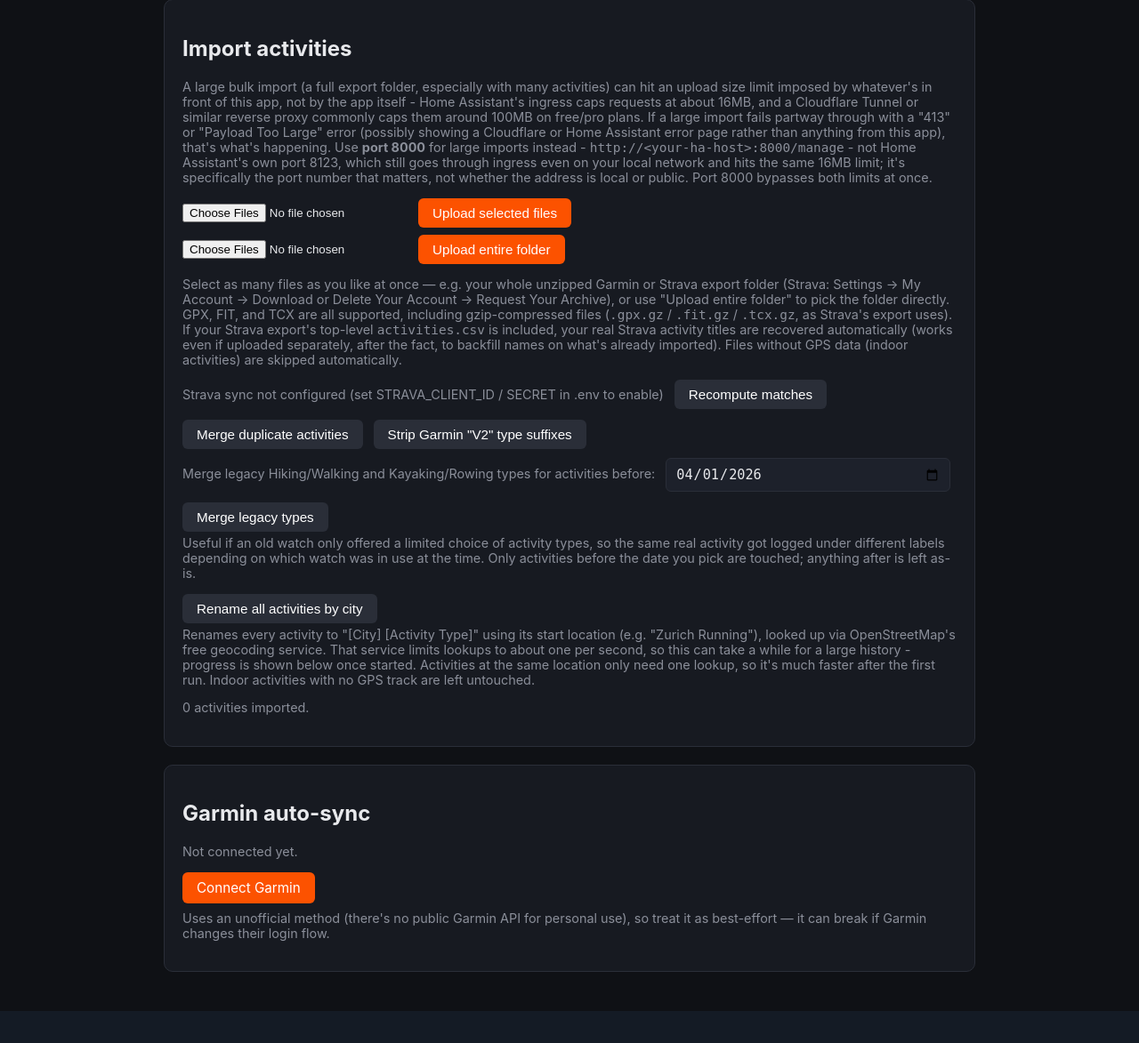
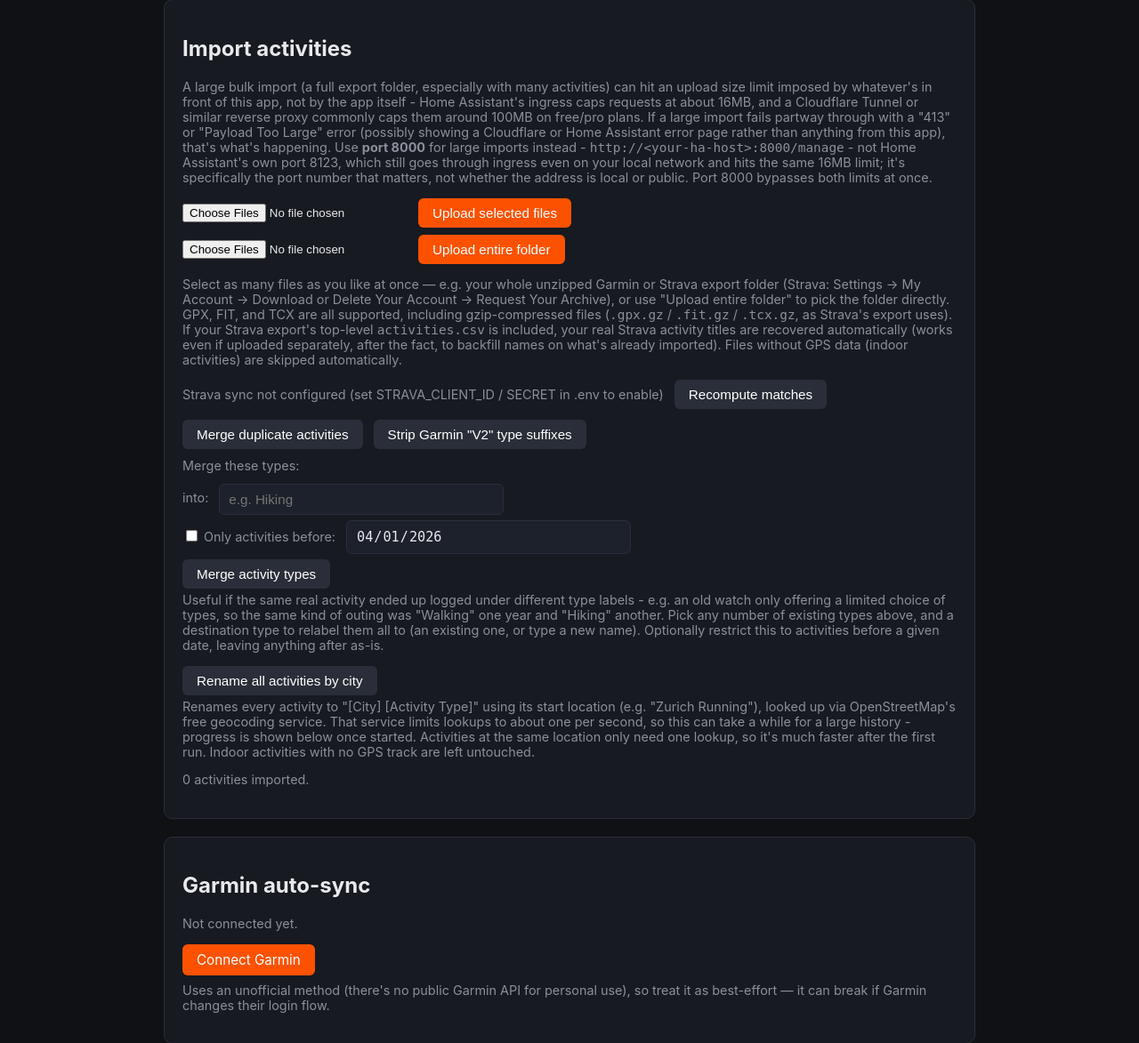
Before and after one commit to magicmatt007/matched-runs, a FastAPI app: page /manage in a window 1280 px wide. Shown: the part 463-1636 px from the top of the page at 89% size. Before the commit the page ends 1600 px from the top, so only its background shows below. Run offline with FastAPI, Linux system fonts and the light colour scheme; data that the repository does not hold is empty; parts of the project's set-up code (start-up, migrations or seed data) failed here and were passed over; some libraries are stand-ins or nearby versions.

Commit message:
v1.17.5: Replace hardcoded legacy-type merge with customizable Merge activity types
The old "Merge legacy types" action only knew two fixed pairs
(Hiking/Walking, Kayaking/Rowing). Replaced with a general
/merge-activity-types route and form: checkboxes for every type actually
present in the data (with counts), merged into any destination type
(existing or newly typed), with the date cutoff kept but now optional.
Also adds a dedicated result panel showing exactly what changed - the
old flow redirected through the generic upload-result banner, which gave
no real feedback about the merge itself.

Co-Authored-By: Claude Sonnet 5 <noreply@anthropic.com>

```diff
--- a/app/main.py
+++ b/app/main.py
@@ -25,7 +25,7 @@ from app.fit_parser import parse_fit_bytes
 from app.tcx_parser import parse_tcx_bytes
 from app.matcher import resample_track, rebuild_groups, incremental_rebuild_groups, find_cross_source_duplicate, merge_duplicate_activities, SOURCE_PRIORITY, haversine
 from app.polyline_util import decode_polyline
-from app.type_normalize import normalize_activity_type, merge_legacy_type
+from app.type_normalize import normalize_activity_type
 from app.strava_csv import parse_strava_activities_csv
 from app import strava_client
 from app import garmin_client
@@ -500,12 +500,37 @@ def manage_page(request: Request, db: Session = Depends(get_db)):
             "unsupported": request.query_params.get("unsupported", "0"),
         }
 
+    type_merge_result = None
+    if "type_merge_changed" in request.query_params:
+        type_merge_result = {
+            "changed": request.query_params.get("type_merge_changed", "0"),
+            "from_types": request.query_params.get("type_merge_from", ""),
+            "to_type": request.query_params.get("type_merge_to", ""),
+        }
+
+    # Every distinct type currently in use, with how many activities carry
+    # it - powers the "Merge activity types" form's checkbox list below,
+    # so it always reflects whatever mix of types this user's own data
+    # actually has instead of a fixed guess at what needs merging.
+    activity_types = [
+        {"name": t, "count": c}
+        for t, c in (
+            db.query(Activity.activity_type, func.count(Activity.id))
+            .group_by(Activity.activity_type)
+            .order_by(Activity.activity_type)
+            .all()
+        )
+        if t
+    ]
+
     return templates.TemplateResponse("manage.html", {
         "request": request,
         "total_activities": total_activities,
         "strava_connected": strava_connected,
         "strava_configured": strava_client.is_configured(),
         "upload_result": upload_result,
+        "type_merge_result": type_merge_result,
+        "activity_types": activity_types,
         "garmin_configured": garmin_client.is_configured(),
         "garmin_has_session": garmin_client.has_saved_session(),
         "garmin_sync_interval": GARMIN_SYNC_INTERVAL_MINUTES,
@@ -1380,38 +1405,68 @@ def normalize_types_route(request: Request, db: Session = Depends(get_db)):
     return local_redirect(request, f"/manage?imported=0&updated={changed}&skipped=0&duplicates=0&unsupported=0")
 
 
-DEFAULT_LEGACY_TYPE_CUTOFF = "2026-04-01"
-
-
-@app.post("/merge-legacy-types")
-def merge_legacy_types_route(request: Request, cutoff_date: str = Form(DEFAULT_LEGACY_TYPE_CUTOFF),
-                              db: Session = Depends(get_db)):
-    try:
-        cutoff_dt = datetime.strptime(cutoff_date, "%Y-%m-%d")
-    except ValueError:
+@app.post("/merge-activity-types")
+def merge_activity_types_route(request: Request, from_types: list[str] = Form(...),
+                                to_type: str = Form(...), cutoff_date: str = Form(""),
+                                db: Session = Depends(get_db)):
+    """Relabels every activity currently tagged with one of `from_types` to
+    `to_type` - e.g. merging "Walking" and "Hiking" into one canonical
+    "Hiking" because an old watch only offered a limited choice of types,
+    or any other combination someone's own data needs. Both sides are
+    picked freely in the "Merge activity types" form (manage.html) from
+    whatever types actually exist, rather than a fixed set of hardcoded
+    pairs. `cutoff_date`, if given, scopes the merge to activities that
+    started before that date, same as the old hardcoded legacy-type merge
+    this replaces."""
+    to_type = to_type.strip()
+    checked_types = sorted({t.strip() for t in from_types if t.strip()})
+
+    if not to_type or not checked_types:
         return HTMLResponse(
-            f"<p>Invalid date: {cutoff_date!r} (expected YYYY-MM-DD)</p>"
-            f"<p><a href='{ingress_prefix(request)}/'>back</a></p>",
+            "<p>Pick at least one type to merge from, and a destination type.</p>"
+            f"<p><a href='{ingress_prefix(request)}/manage'>back</a></p>",
             status_code=400,
         )
 
-    changed = 0
-    activities = (
-        db.query(Activity)
-        .filter(Activity.start_time.isnot(None))
-        .filter(Activity.start_time < cutoff_dt)
-        .all()
-    )
+    # A type checked as both source and destination would be a silent
+    # no-op for that one type anyway - dropped here so the "N activities
+    # updated" count below only reflects types that actually changed. If
+    # that was the ONLY type checked, this naturally falls through to the
+    # "no activities matched" branch below rather than a dead-end error,
+    # since checked_types (used for the feedback message) still has it.
+    from_types = [t for t in checked_types if t != to_type]
+
+    cutoff_dt = None
+    if cutoff_date:
+        try:
+            cutoff_dt = datetime.strptime(cutoff_date, "%Y-%m-%d")
+        except ValueError:
+            return HTMLResponse(
+                f"<p>Invalid date: {cutoff_date!r} (expected YYYY-MM-DD)</p>"
+                f"<p><a href='{ingress_prefix(request)}/manage'>back</a></p>",
+                status_code=400,
+            )
+
+    query = db.query(Activity).filter(Activity.activity_type.in_(from_types))
+    if cutoff_dt is not None:
+        query = query.filter(Activity.start_time.isnot(None)).filter(Activity.start_time < cutoff_dt)
+
+    activities = query.all()
     for act in activities:
-        new_type = merge_legacy_type(act.activity_type)
-        if new_type != act.activity_type:
-            act.activity_type = new_type
-            changed += 1
+        act.activity_type = to_type
+    changed = len(activities)
     if changed:
         db.commit()
         rebuild_groups(db)  # merged types can change which activities group together
-    logger.info("Legacy type merge (activities before %s): %d activities updated", cutoff_date, changed)
-    return local_redirect(request, f"/manage?imported=0&updated={changed}&skipped=0&duplicates=0&unsupported=0")
+    logger.info("Activity type merge (%s -> %s%s): %d activities updated",
+                ", ".join(checked_types), to_type, f", before {cutoff_date}" if cutoff_date else "", changed)
+
+    query_string = urlencode({
+        "type_merge_changed": changed,
+        "type_merge_from": ", ".join(checked_types),
+        "type_merge_to": to_type,
+    })
+    return local_redirect(request, f"/manage?{query_string}")
 
 
 @app.post("/dedupe")
--- a/app/templates/manage.html
+++ b/app/templates/manage.html
@@ -129,16 +129,50 @@
             <button type="submit" class="secondary">Strip Garmin "V2" type suffixes</button>
         </form>
     </div>
-    <form action="{{ base_path }}/merge-legacy-types" method="post" class="row" style="margin-top: 10px;">
-        <label class="muted" for="cutoff_date">Merge legacy Hiking/Walking and Kayaking/Rowing types for activities before:</label>
-        <input type="date" name="cutoff_date" id="cutoff_date" value="2026-04-01">
-        <button type="submit" class="secondary">Merge legacy types</button>
+    {% if type_merge_result %}
+    <section class="panel" style="border-color: {% if type_merge_result.changed|int > 0 %}#3cb44b{% else %}#e6194b{% endif %}; margin-top: 10px;">
+        <h3 style="margin-top:0;">Merge activity types result</h3>
+        {% if type_merge_result.changed|int > 0 %}
+        <p><strong>{{ type_merge_result.changed }}</strong> activit{{ "y" if type_merge_result.changed|int == 1 else "ies" }}
+            relabeled from <strong>{{ type_merge_result.from_types }}</strong> to <strong>{{ type_merge_result.to_type }}</strong>.</p>
+        {% else %}
+        <p>No activities matched <strong>{{ type_merge_result.from_types }}</strong> - nothing was changed.</p>
+        {% endif %}
+    </section>
+    {% endif %}
+    <form action="{{ base_path }}/merge-activity-types" method="post" id="merge-types-form" style="margin-top: 10px;">
+        <label class="muted">Merge these types:</label>
+        <div class="row" style="gap: 4px 14px; margin: 6px 0;">
+            {% for t in activity_types %}
+            <label class="row" style="gap: 4px; font-weight: normal;">
+                <input type="checkbox" name="from_types" value="{{ t.name }}"> {{ t.name }} ({{ t.count }})
+            </label>
+            {% endfor %}
+        </div>
+        <div class="row">
+            <label class="muted" for="to_type">into:</label>
+            <input type="text" name="to_type" id="to_type" list="activity-type-options" placeholder="e.g. Hiking" required>
+            <datalist id="activity-type-options">
+                {% for t in activity_types %}
+                <option value="{{ t.name }}">
+                {% endfor %}
+            </datalist>
+        </div>
+        <div class="row" style="margin-top: 6px;">
+            <label class="row" style="gap: 4px; font-weight: normal;">
+                <input type="checkbox" id="cutoff_enabled"> Only activities before:
+            </label>
+            <input type="date" name="cutoff_date" id="cutoff_date" value="2026-04-01" disabled>
+        </div>
+        <button type="submit" class="secondary" style="margin-top: 6px;">Merge activity types</button>
     </form>
-    <p class="muted" style="margin-top: 4px;">Useful if an old watch only
-        offered a limited choice of activity types, so the same real activity
-        got logged under different labels depending on which watch was in
-        use at the time. Only activities before the date you pick are
-        touched; anything after is left as-is.</p>
+    <p class="muted" style="margin-top: 4px;">Useful if the same real
+        activity ended up logged under different type labels - e.g. an old
+        watch only offering a limited choice of types, so the same kind of
+        outing was "Walking" one year and "Hiking" another. Pick any number
+        of existing types above, and a destination type to relabel them all
+        to (an existing one, or type a new name). Optionally restrict this
+        to activities before a given date, leaving anything after as-is.</p>
 
     <form action="{{ base_path }}/rename-activities" method="post" class="row" style="margin-top: 10px;"
           data-confirm="This renames EVERY activity to '[City] [Activity Type]' (e.g. 'Zurich Running'), overwriting current names. Continue?">
@@ -525,6 +559,30 @@
         }
     })();
 
+    // --- Merge activity types form ---
+    (function () {
+        var form = document.getElementById('merge-types-form');
+        if (!form) return;
+        var cutoffEnabled = document.getElementById('cutoff_enabled');
+        var cutoffDate = document.getElementById('cutoff_date');
+
+        // A disabled input isn't included in the form submission at all,
+        // which is exactly what "no date restriction" should mean server-
+        // side - so this checkbox needs no name/value of its own, just
+        // toggling whether cutoff_date is enabled.
+        cutoffEnabled.addEventListener('change', function () {
+            cutoffDate.disabled = !cutoffEnabled.checked;
+        });
+
+        form.addEventListener('submit', function (e) {
+            var anyChecked = form.querySelectorAll('input[name="from_types"]:checked').length > 0;
+            if (!anyChecked) {
+                e.preventDefault();
+                window.alert('Pick at least one type to merge from.');
+            }
+        });
+    })();
+
     // --- Rename-by-city progress ---
     (function () {
         var panel = document.getElementById('rename-progress-panel');
--- a/config.yaml
+++ b/config.yaml
@@ -1,5 +1,5 @@
 name: "Matched Runs"
-version: "1.17.4"
+version: "1.17.5"
 slug: "matched_runs"
 description: >-
   Self-hosted route matching for GPS activities imported from Garmin/Strava -
```
Also changed, not shown: app/type_normalize.py (+14 -35 lines), CHANGELOG.md.
